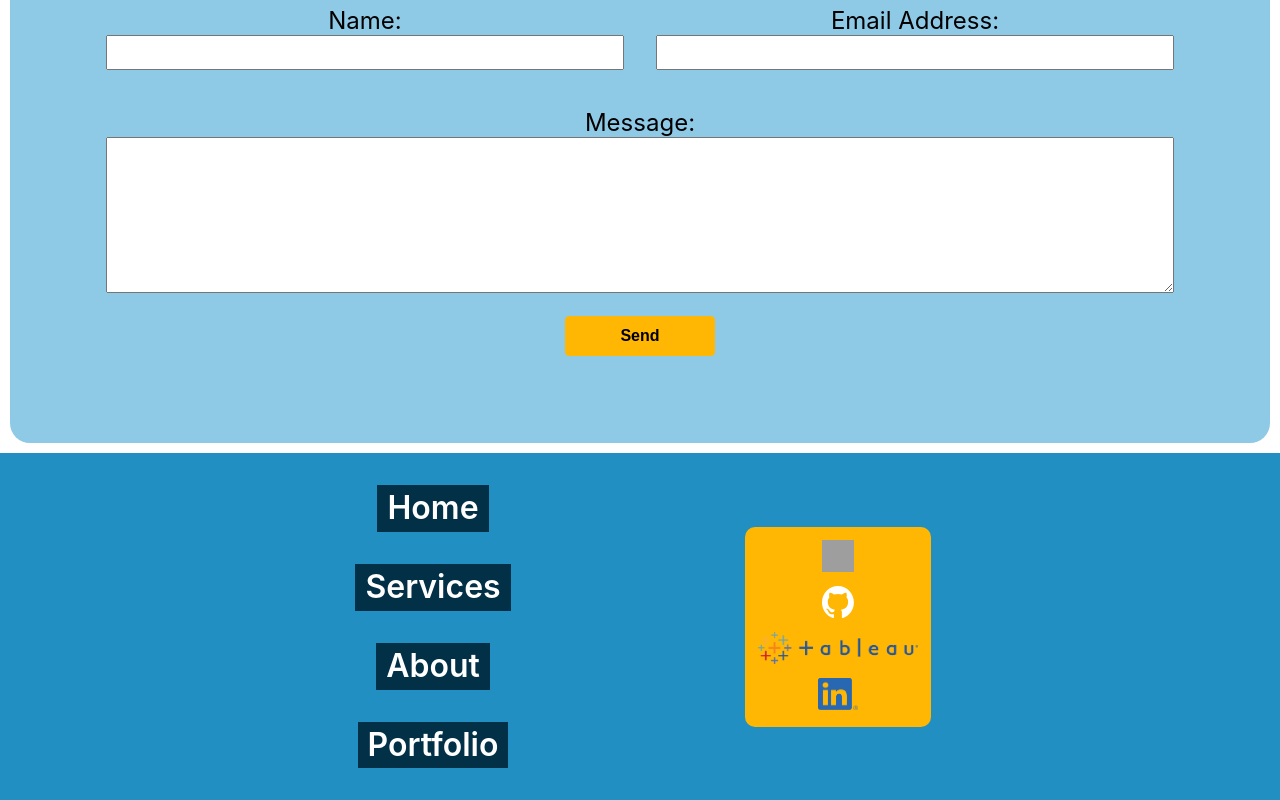
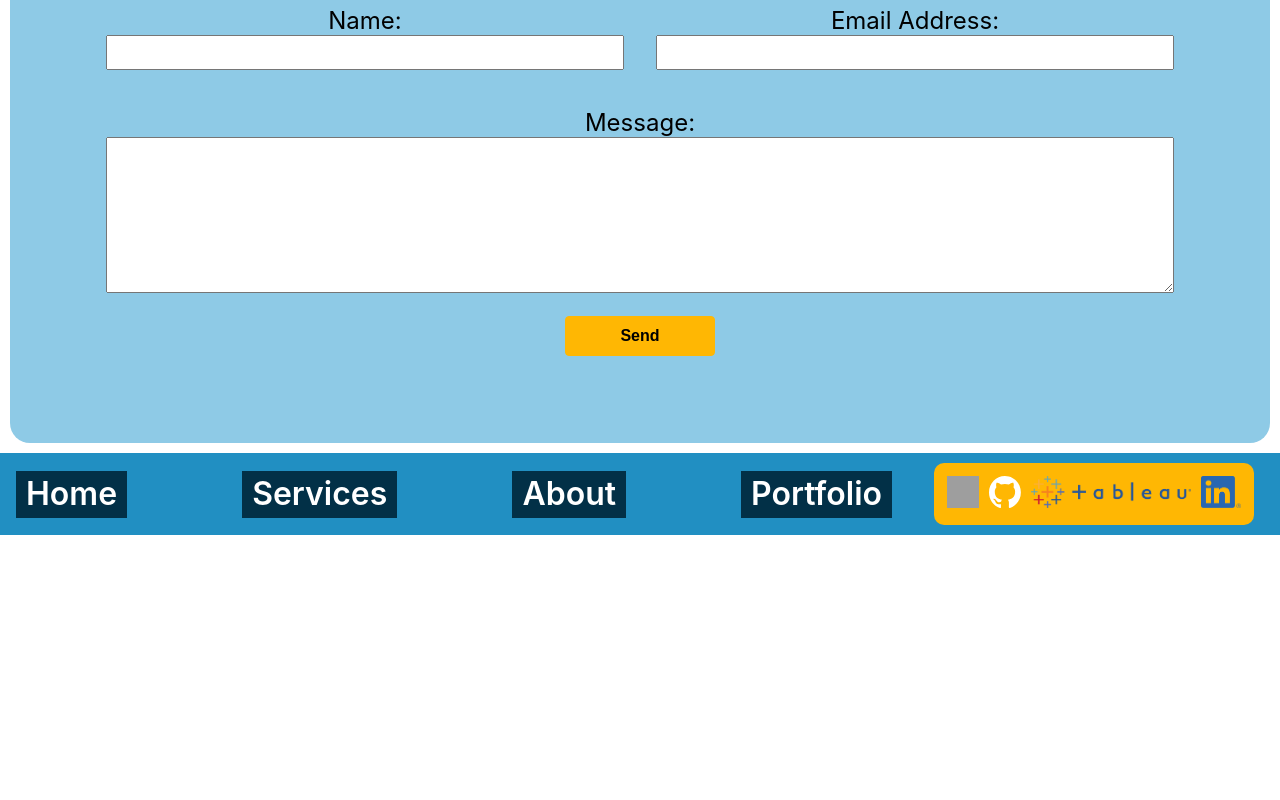
Before and after one commit to JeremyKlassen/PortfolioWebsite, a React (Vite) app: page /Thanks in a window 1280 px wide. Shown: the part 3760-4560 px from the top of the page. After the commit the page ends 4295 px from the top, so only its background shows below. Built offline with nearby package versions, Linux system fonts and the light colour scheme; grey boxes are pictures that could not be loaded.

Commit message:
updated footer desktop styling

```diff
--- a/src/components/layouts/Footer/FootLink.module.css
+++ b/src/components/layouts/Footer/FootLink.module.css
@@ -14,6 +14,12 @@
   margin: 0.5em;
 }
 
+@media (min-width: 992px) {
+  .footLink {
+    margin: 0;
+  }
+}
+
 .footLink:hover {
   background-color: var(--theme-color-3);
 }
--- a/src/components/layouts/Footer/Footer.module.css
+++ b/src/components/layouts/Footer/Footer.module.css
@@ -8,10 +8,10 @@
   gap: 5rem;
 }
 
-.footerLinksDiv {
-  display: flex;
-  flex-grow: 1;
-  justify-content: flex-end;
+@media (min-width: 992px) {
+  .footContainer {
+    gap: 0;
+  }
 }
 
 .footContent {
@@ -22,8 +22,13 @@
   justify-content: flex-start;
 }
 
-/* @media (max-width: 815px) {
-  .footContainer {
-    height: 15em;
+@media (min-width: 992px) {
+  .footContent {
+    margin-left: 1rem;
+    margin-right: 1rem;
+    justify-content: right;
+    flex-grow: 0;
+    flex-shrink: 1;
+    overflow: hidden;
   }
-} */
+}
--- a/src/components/layouts/Footer/Footer.tsx
+++ b/src/components/layouts/Footer/Footer.tsx
@@ -5,9 +5,7 @@ import FooterLinks from "./FooterLinks";
 const Footer = () => {
   return (
     <div className={styles.footContainer}>
-      <div className={styles.footerLinksDiv}>
-        <FooterLinks />
-      </div>
+      <FooterLinks />
       <div className={styles.footContent}>
         <SocialMedia />
       </div>
--- a/src/components/layouts/Footer/FooterLinks.module.css
+++ b/src/components/layouts/Footer/FooterLinks.module.css
@@ -5,19 +5,26 @@
   padding: 0;
 }
 
+@media (min-width: 768px) {
+  .footNavList {
+    grid-template-columns: 1fr 1fr;
+    flex-grow: 1;
+  }
+}
+
+@media (min-width: 992px) {
+  .footNavList {
+    display: flex;
+    flex-direction: row;
+    justify-content: space-between;
+    margin: 1rem;
+  }
+}
+
 .navTag {
   justify-content: left;
   justify-self: right;
+  display: flex;
+  flex-grow: 1;
+  justify-content: flex-end;
 }
-
-/* @media (max-width: 600px) {
-  .navList {
-    grid-template-columns: repeat(3, 1fr);
-  }
-}
-
-@media (max-width: 415px) {
-  .navList {
-    grid-template-columns: repeat(2, 1fr);
-  }
-} */
--- a/src/components/ui/SocialMedia/SocialMedia.module.css
+++ b/src/components/ui/SocialMedia/SocialMedia.module.css
@@ -9,13 +9,13 @@
   margin: 10px;
 }
 
+@media (min-width: 992px) {
+  .socialMediaContainer {
+    flex-direction: row;
+  }
+}
+
 .socialMediaItem {
   flex: 0 0 auto;
   margin: 5px;
 }
-
-/* @media (max-width: 768px) {
-  .socialMediaContainer {
-    flex-direction: column;
-  }
-} */
```
